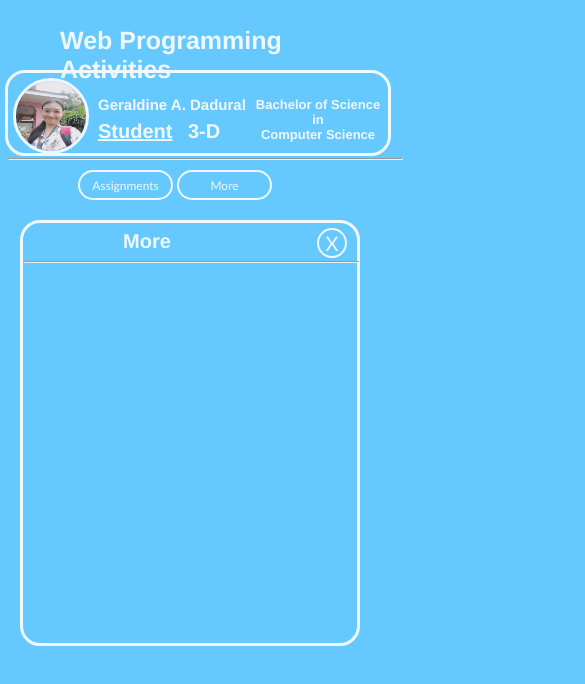
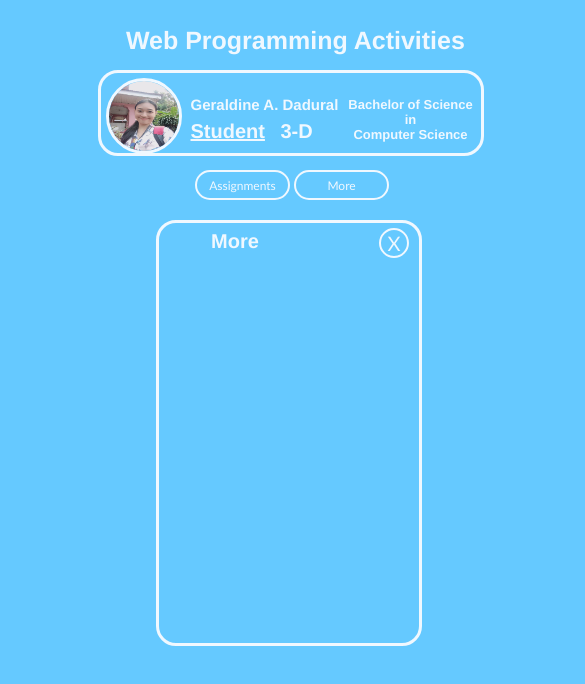
Before and after one commit to GeraldineDadural/Web_Programing, a plain HTML site: page index.html in a window 390 px wide. Both pictures are taken after a click on the button "More". Shown: the top 684 px of the page, 585 px wide, since content can reach past the window. Drawn offline with Linux system fonts and the light colour scheme.

Commit message:
Update index.css

```diff
--- a/components/index.css
+++ b/components/index.css
@@ -291,7 +291,7 @@ p{
     top: 40%;
     left: 40%;
 }
-@media all and (max-width: 394px){
+@media all and (max-width: 444px){
     body{
         width: 393px;
         background: #65c9ff;
@@ -300,11 +300,11 @@ p{
     }
 
     h1{
-        position: absolute;
+        position: relative;
         color: aliceblue;
         font-family: 'Franklin Gothic Medium', 'Arial Narrow', Arial, sans-serif;
         font-size: 25px;
-        left: 60px;
+        left: 30%;
         top: 9px;
 
     }
@@ -312,11 +312,11 @@ p{
     .container{
         position: absolute;
         top: 170px;
-        left:20%;
+        left: 50%;
         justify-content: space-around;
         align-items: center;
         height: 50px;
-        width: 550px;
+        width: 200px;
 
     }
     button{
@@ -334,6 +334,7 @@ p{
         position: absolute;
         top: 150px;
         width: 393px;
+        display: none;
     }
     .profile{
         padding: 40px 190px;
@@ -342,7 +343,7 @@ p{
         border-color: aliceblue;
         position: absolute;
         top: 70px;
-        left: 5px;
+        left: 25%;
         border-radius: 20px;
     }
     #img1{
@@ -396,14 +397,15 @@ p{
         border-color: aliceblue;
         position: absolute;
         top: 220px;
-        left: 20px;
+        left: 40%;
         border-radius: 20px;
         display: none;
+        overflow: hidden;
     }
     h6{
         position: absolute;
         top: -40px;
-        left: 100px;
+        left: 20%;
         color: aliceblue;
         font-size: 20px;
         font-family: 'Franklin Gothic Medium', 'Arial Narrow', Arial, sans-serif;
@@ -414,7 +416,7 @@ p{
         width: 100%;
         left: 0px;
     }
-    #assx, #actsx, #prox, #tb1x, #ss1x, #fb1x, #ccs1x, #move1x, #morex, #loop1x, #loopy1x{
+    #assx, #actsx, #prox, #tb1x, #ss1x, #fb1x, #ccs1x, #move1x, #morex, #loop1x, #loopyx{
         position: absolute;
         width: 30px;
         height: 30px;
@@ -426,7 +428,7 @@ p{
     #abc{
         background-color: rgba(240, 248, 255, 0.601);
         overflow-y: scroll;
-       padding: 80px 167px;
+       padding: 100px 171px;
         position: absolute;
         top: 40px;
         left: -.5px;
```
